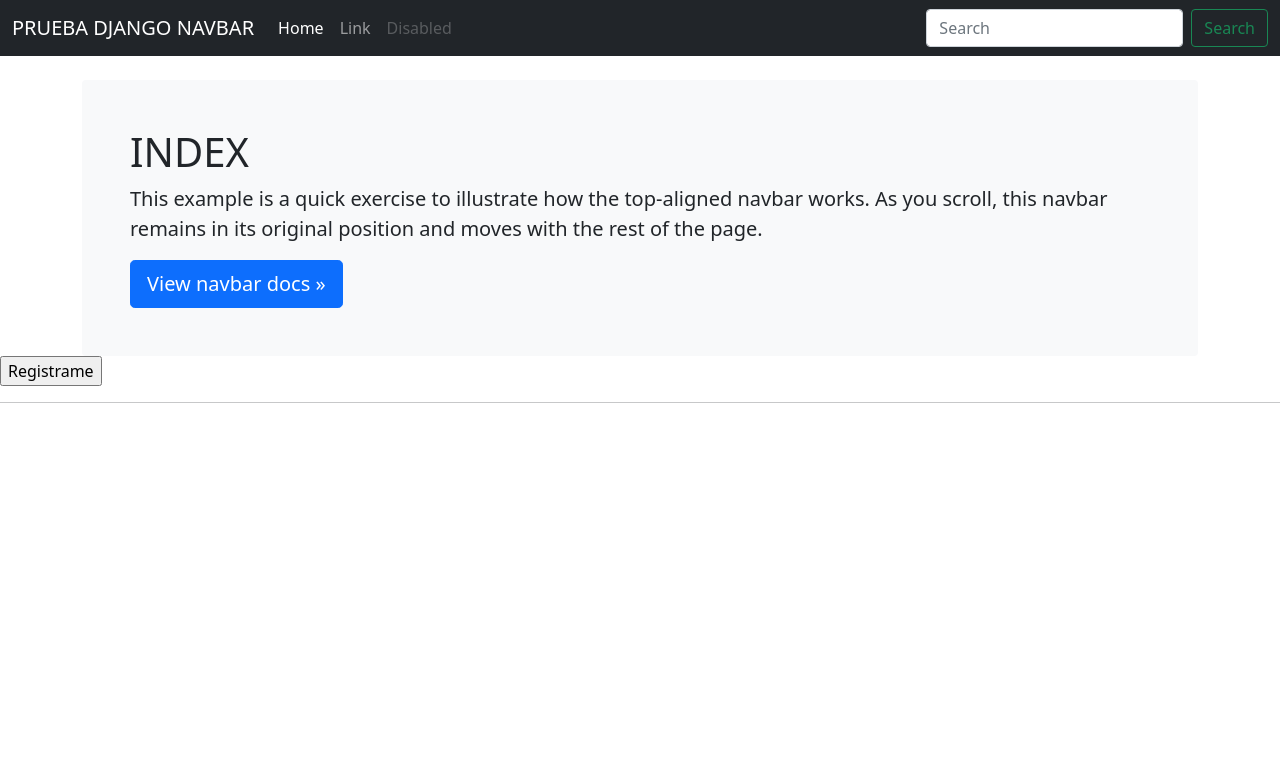
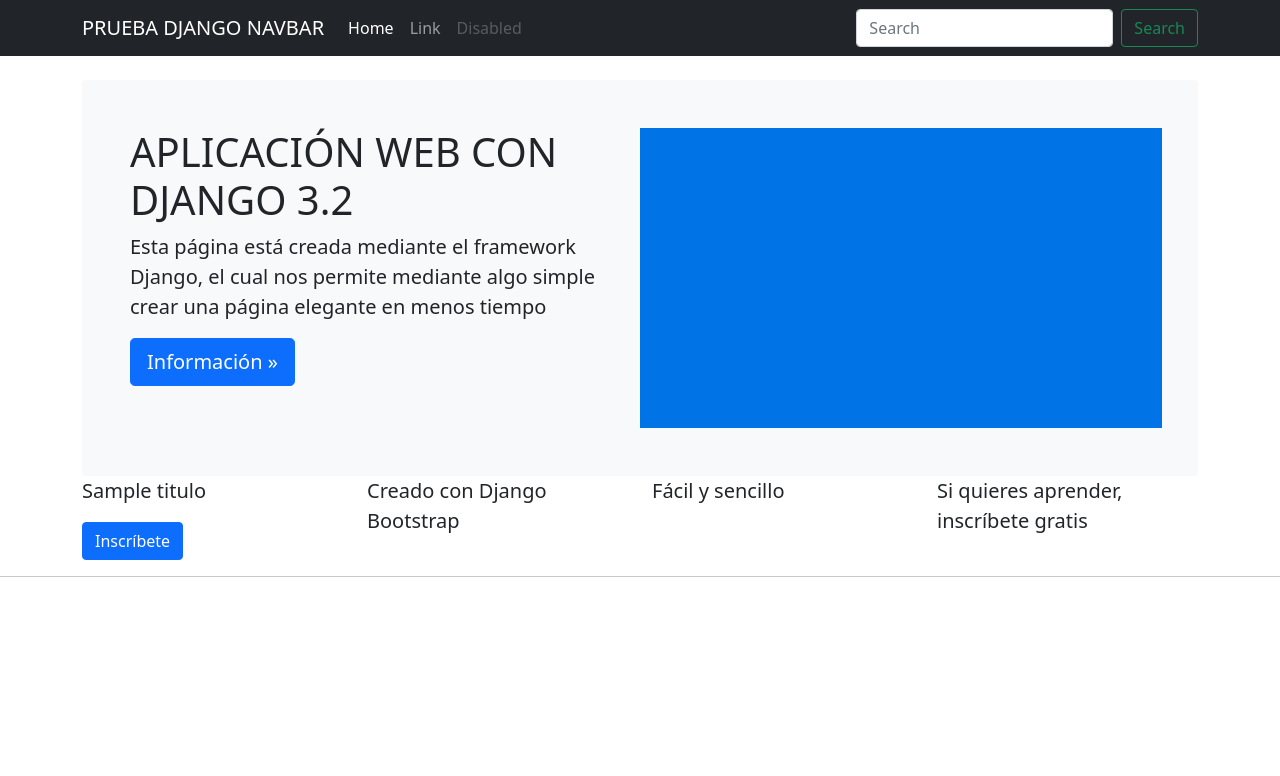
Before and after one commit to Alunsito/karlita, a Django app: template src/templates/inicio.html in a window 1280 px wide. Shown: the top 776 px of the page. Run offline with Django 3.2, Linux system fonts and the light colour scheme; the template is opened without the code that fills it: most values are stand-ins (such as "Sample title", 1, 10 or a date in 2020); some libraries are stand-ins or nearby versions.

Commit message:
Commit v19

```diff
--- a/src/boletin/views.py
+++ b/src/boletin/views.py
@@ -8,7 +8,7 @@
 # Create your views here.
 
 def inicio(request):
-	titulo = "HOLA"
+	titulo = "Bienvenidos"
 	abc = "123"
 	if request.user.is_authenticated:
 		titulo = "Bienvenido %s" %(request.user)
--- a/src/templates/inicio.html
+++ b/src/templates/inicio.html
@@ -4,9 +4,14 @@
 {% block head_title %}Bienvenidos | {{ block.super }}{% endblock %}
 
 {% block container-content %}
- <h1>INDEX</h1>
-    <p class="lead">This example is a quick exercise to illustrate how the top-aligned navbar works. As you scroll, this navbar remains in its original position and moves with the rest of the page.</p>
-    <a class="btn btn-lg btn-primary" href="/docs/5.0/components/navbar/" role="button">View navbar docs &raquo;</a>
+<div class='row'>
+	<div class='col-sm-6'>
+ 		<h1>APLICACIÓN WEB CON DJANGO 3.2</h1>
+    	<p class="lead">Esta página está creada mediante el framework Django, el cual nos permite mediante algo simple crear una página elegante en menos tiempo</p>
+   		 <a class="btn btn-lg btn-primary" href="/docs/5.0/components/navbar/" role="button">Información &raquo;</a>
+   	</div>
+<div class='col-sm-6' style='background-color:#0073e6;height:300px;'></div>
+</div>
 {% endblock %}
 
 
@@ -16,9 +21,26 @@
 <br/>
 
 {% block content %}
-<form method="POST" action="">{% csrf_token %}
-{{ el_form|crispy }}
-<input type="submit" value="Registrame" />
-</form>
+<div class="container">
+<div class="row">
+	<div class="col-sm-3">
+		<p class="lead" >{{ titulo }}</p>
+		<form method="POST" action="">{% csrf_token %}
+		{{ el_form|crispy }}
+		<input class='btn btn-primary' type="submit" value="Inscríbete" />
+		</form>
+	</div>
+<div class="col-sm-3">
+	<p class="lead" >Creado con Django Bootstrap</p>
+</div>
+<div class="col-sm-3">
+	<p class="lead" >Fácil y sencillo</p>
+</div>
+<div class="col-sm-3">
+	<p class="lead" >Si quieres aprender, inscríbete gratis</p>
+</div>
+</div>
+</div>
+
 <hr/>
 {% endblock %}
--- a/src/templates/navbar.html
+++ b/src/templates/navbar.html
@@ -1,5 +1,5 @@
 <nav class="navbar navbar-expand-md navbar-dark bg-dark mb-4">
-  <div class="container-fluid">
+  <div class="container">
     <a class="navbar-brand" href="#">PRUEBA DJANGO NAVBAR</a>
     <button class="navbar-toggler" type="button" data-bs-toggle="collapse" data-bs-target="#navbarCollapse" aria-controls="navbarCollapse" aria-expanded="false" aria-label="Toggle navigation">
       <span class="navbar-toggler-icon"></span>
```
Also changed, not shown: Pruebas_Vida/26-Estilo_bootstrap1/Captura de pantalla de 2021-04-18 13-01-56.png (added), Pruebas_Vida/26-Estilo_bootstrap1/Captura de pantalla de 2021-04-18 13-02-51.png (added), Pruebas_Vida/26-Estilo_bootstrap1/Captura de pantalla de 2021-04-18 13-17-14.png (added), Pruebas_Vida/26-Estilo_bootstrap1/Captura de pantalla de 2021-04-18 13-23-39.png (added), Pruebas_Vida/26-Estilo_bootstrap1/Captura de pantalla de 2021-04-18 13-30-40.png (added), Pruebas_Vida/26-Estilo_bootstrap1/Captura de pantalla de 2021-04-18 13-35-36.png (added), Pruebas_Vida/26-Estilo_bootstrap1/Captura de pantalla de 2021-04-18 13-38-47.png (added), Pruebas_Vida/26-Estilo_bootstrap1/Captura de pantalla de 2021-04-18 13-41-43.png (added), Pruebas_Vida/26-Estilo_bootstrap1/Captura de pantalla de 2021-04-18 13-42-13.png (added), Pruebas_Vida/26-Estilo_bootstrap1/Captura de pantalla de 2021-04-18 13-59-47.png (added), Pruebas_Vida/26-Estilo_bootstrap1/Captura de pantalla de 2021-04-18 14-16-51.png (added), Pruebas_Vida/26-Estilo_bootstrap1/Captura de pantalla de 2021-04-18 14-17-32.png (added), Pruebas_Vida/26-Estilo_bootstrap1/Captura de pantalla de 2021-04-18 14-18-10.png (added), Pruebas_Vida/26-Estilo_bootstrap1/Captura de pantalla de 2021-04-18 14-18-33.png (added), 3 more files.
